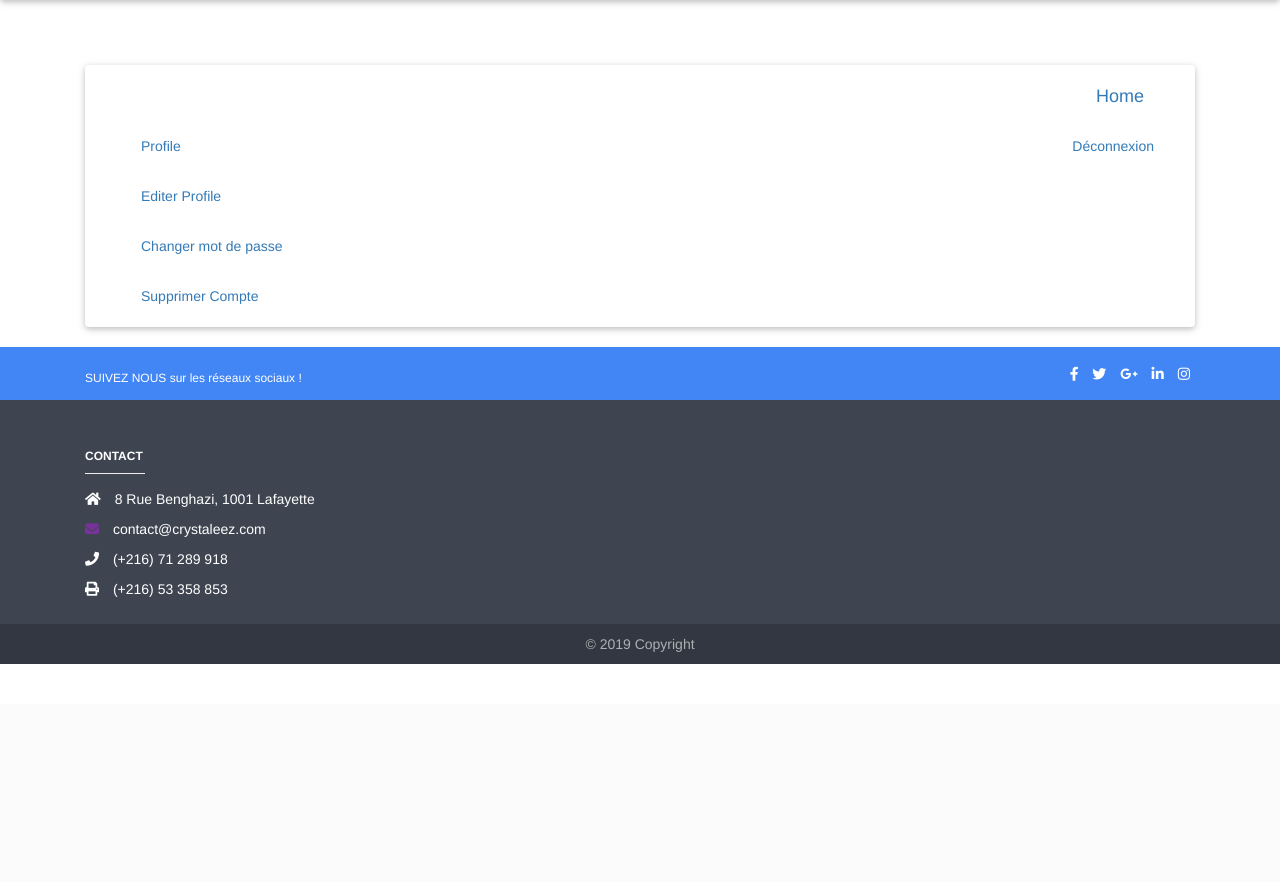
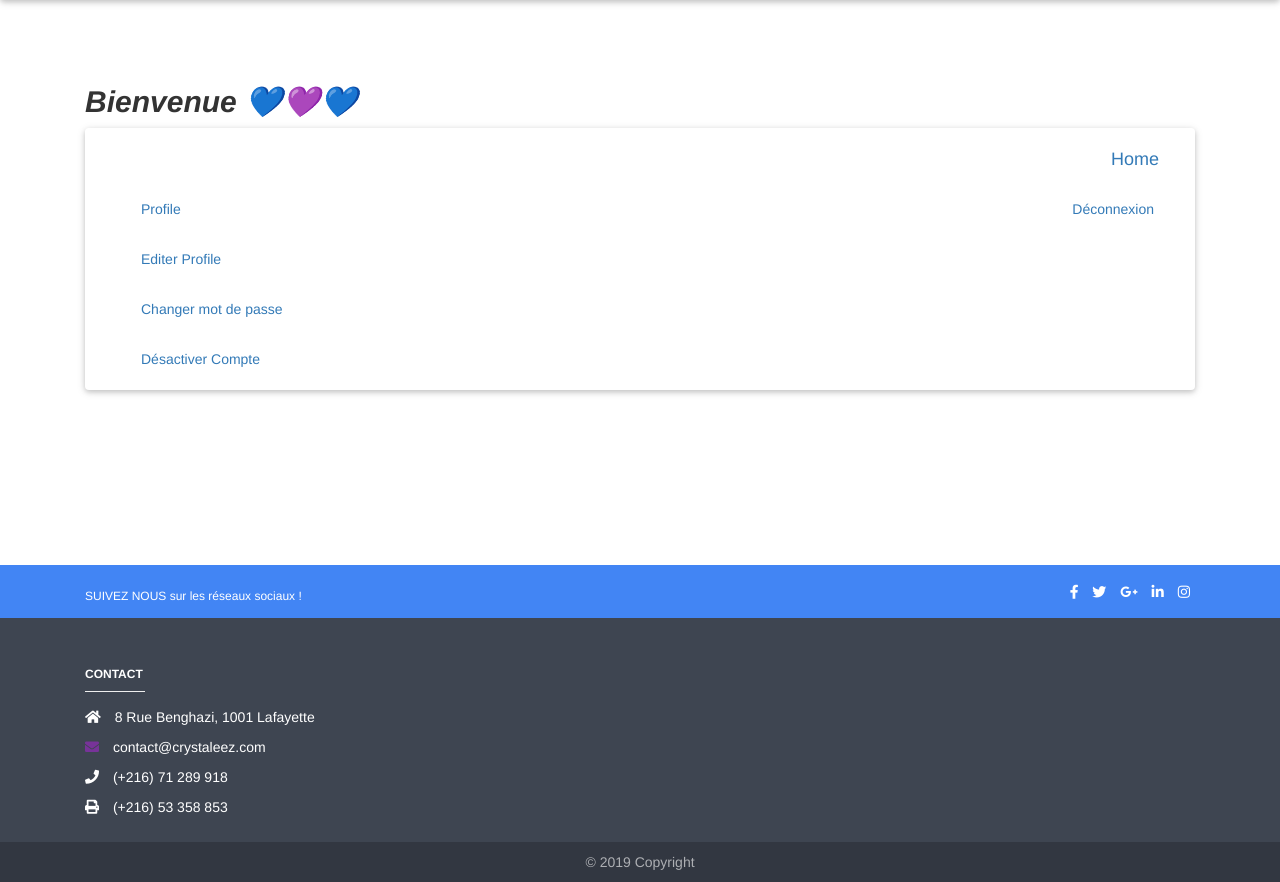
Before and after one commit to emna-emna/project-django, a Django app: page /accounts/profile/ in a window 1280 px wide. Shown: the part 96-978 px from the top of the page. Before the commit the page ends 760 px from the top, so only its background shows below. Run offline with Django 3.2, Linux system fonts and the light colour scheme; the visitor is signed in with stand-in values (Sample User, id 1); parts of the project's set-up code (start-up, migrations or seed data) failed here and were passed over; some libraries are stand-ins or nearby versions.

Commit message:
Update profile.html

```diff
--- a/accounts/templates/registration/profile.html
+++ b/accounts/templates/registration/profile.html
@@ -1,19 +1,24 @@
 {% extends "base.html" %}
+
 {% block content %}
-<head>
+<style>
+
+</style>
+
+
     <link rel="stylesheet" href="https://maxcdn.bootstrapcdn.com/bootstrap/3.3.7/css/bootstrap.min.css"
           integrity="sha384-BVYiiSIFeK1dGmJRAkycuHAHRg32OmUcww7on3RYdg4Va+PmSTsz/K68vbdEjh4u" crossorigin="anonymous">
 
     <meta name="viewport" content="width=device-width, initial-scale=1.0">
 
-</head>
+<body>
 
-<body>
 <br>
-<div class="container">
+<div class="container h-100">
+      <h2><strong><em>Bienvenue 💙💜💙</em></strong></h2>
     <nav class="navbar t">
-        <div class="container-fluid">
-            <div class="navbar-header">
+       <div class="container h-100">
+            <div class="navbar-right">
                 <button type="button" class="navbar-toggle collapsed" data-toggle="collapse" data-target="#navbar"
                         aria-expanded="false" aria-controls="navbar">
                     <span class="sr-only">Toggle navigation</span>
@@ -30,13 +35,14 @@
                     <li><a href="{% url 'accounts:edit_profile' %}">Editer Profile</a></li>
                     <i class="fas fa-pencil"></i>
                     <li><a href="{% url 'accounts:change_password' %}">Changer mot de passe</a></li>
-                    <li><a href="{% url 'accounts:delete_profile' %}" onclick="return confirm('Are you sure want to dele');">Supprimer Compte</a></li>
+                    <li><a href="{% url 'accounts:delete_profile' %}" onclick="return confirm('voulez-vous vraiment désactiver votre compte ?');">Désactiver Compte </a></li>
 
                 </ul>
                 <ul class="nav navbar-nav navbar-right">
-                    <li><a href="{% url 'accounts:logout_view' %}">Déconnexion</a></li>
+                    <li><a href="{% url 'accounts:logout_view' %}">Déconnexion</a>
                 </ul>
                 {% else %}
+
                 <ul class="nav navbar-nav navbar-right">
                     <li><a href="{% url 'accounts:login_url' %}">Login</a></li>
                     <li><a href="{% url 'accounts:register_view' %}">Register</a></li>
@@ -50,6 +56,8 @@
 </center>
 
 </body>
+<br>
+
 <script
         src="https://code.jquery.com/jquery-3.1.1.min.js"
         integrity="sha256-hVVnYaiADRTO2PzUGmuLJr8BLUSjGIZsDYGmIJLv2b8="
```
